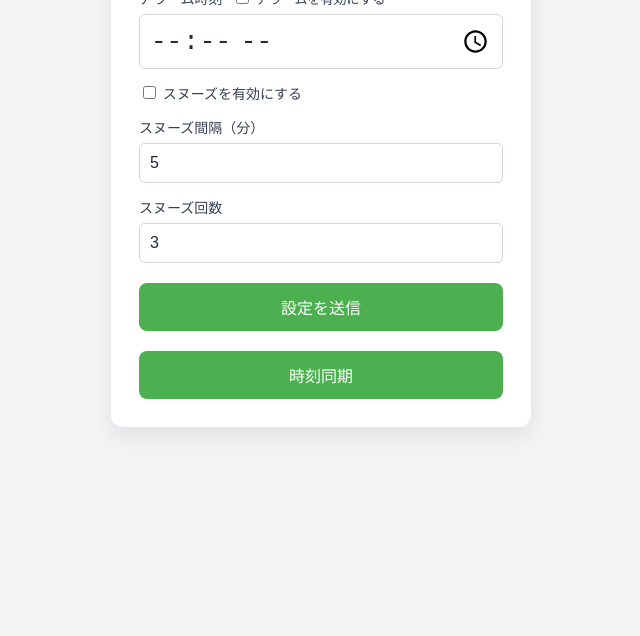
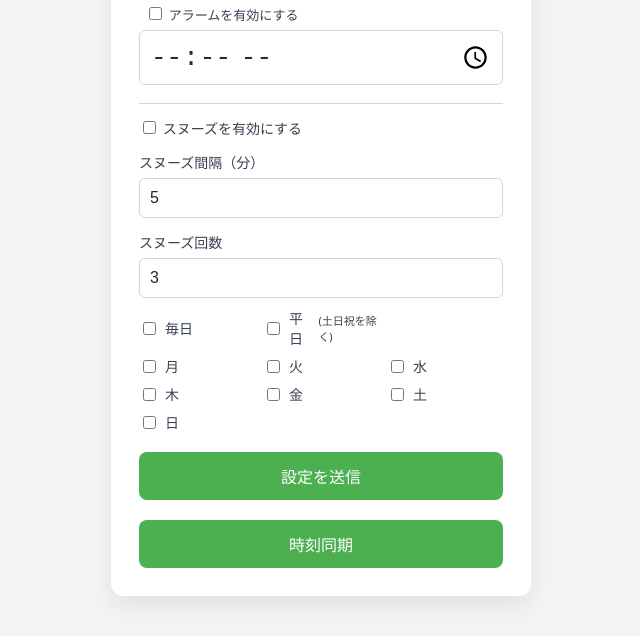
Before and after one commit to kakita7215/PASMO_PJ_STDY, a website: page public/index.html in a window 1280 px wide. Shown: the part 365-1001 px from the top of the page, without its empty margins (319-959 px from the left). Before the commit the page ends 832 px from the top, so only its background shows below. Drawn offline with Linux system fonts and the light colour scheme.

Commit message:
Update index.html

```diff
--- a/public/index.html
+++ b/public/index.html
@@ -3,7 +3,7 @@
 <head>
 <meta charset="UTF-8">
 <meta name="viewport" content="width=device-width, initial-scale=1.0">
-<title>ESP32 Alarm v27.02</title>
+<title>ESP32 Alarm v27.03</title>
 
 <style>
 /* ========= テーマ定義（色のみ） ========= */
@@ -122,6 +122,29 @@ input[type="number"] {
   margin-top: 14px;
 }
 
+.section-divider {
+  height: 0;
+  border: none;
+  border-top: 1px solid var(--border);
+  margin: 18px 0 12px;
+}
+
+.day-grid {
+  display: grid;
+  grid-template-columns: repeat(3, minmax(0, 1fr));
+  gap: 8px;
+  margin-top: 10px;
+  font-size: 13px;
+  color: var(--subtext);
+}
+
+.day-grid label {
+  display: flex;
+  align-items: center;
+  gap: 6px;
+  margin-top: 0;
+}
+
 button {
   width: 100%;
   margin-top: 20px;
@@ -180,18 +203,20 @@ function setTheme(mode) {
     </div>
 
     <h1>🔔 ESP32 Alarm</h1>
-    <div id="currentTime" style="font-size: 44px; font-weight: 600; text-align: center; letter-spacing: 2px; margin: 6px 0 18px;">--:--</div>
+    <div id="currentTime" style="font-size: 56px; font-weight: 600; text-align: center; letter-spacing: 2px; margin: 6px 0 18px;">--:--</div>
 
     <div style="text-align: center; margin-bottom: 20px;">
       <div style="font-size: 14px; color: var(--subtext); margin-bottom: 8px;">設定アラーム時刻</div>
       <div id="nextAlarmTime" style="font-size: 36px; font-weight: 300; letter-spacing: 2px;">--:--</div>
     </div>
 
-    <label>アラーム時刻
+    <label>
       <input type="checkbox" id="alarmEnable" style="margin-left: 10px;">
       <span style="font-weight: 400; font-size: 13px; color: var(--subtext);">アラームを有効にする</span>
     </label>
     <input type="time" id="alarmTime">
+
+    <hr class="section-divider">
 
     <label class="checkbox">
       <input type="checkbox" id="snoozeEnable">
@@ -204,6 +229,19 @@ function setTheme(mode) {
     <label>スヌーズ回数</label>
     <input type="number" id="snoozeCount" min="1" max="10" value="3">
 
+    <div class="day-grid" id="snoozeDays">
+      <label><input type="checkbox" id="snoozeEveryday">毎日</label>
+      <label><input type="checkbox" id="snoozeWeekdays">平日 <span style="font-size: 11px; color: var(--subtext);">(土日祝を除く)</span></label>
+      <span></span>
+      <label><input type="checkbox" data-day="mon">月</label>
+      <label><input type="checkbox" data-day="tue">火</label>
+      <label><input type="checkbox" data-day="wed">水</label>
+      <label><input type="checkbox" data-day="thu">木</label>
+      <label><input type="checkbox" data-day="fri">金</label>
+      <label><input type="checkbox" data-day="sat">土</label>
+      <label><input type="checkbox" data-day="sun">日</label>
+    </div>
+
     <button onclick="sendAlarm()">設定を送信</button>
     <button onclick="sendTimeSync()">時刻同期</button>
   </div>
```
